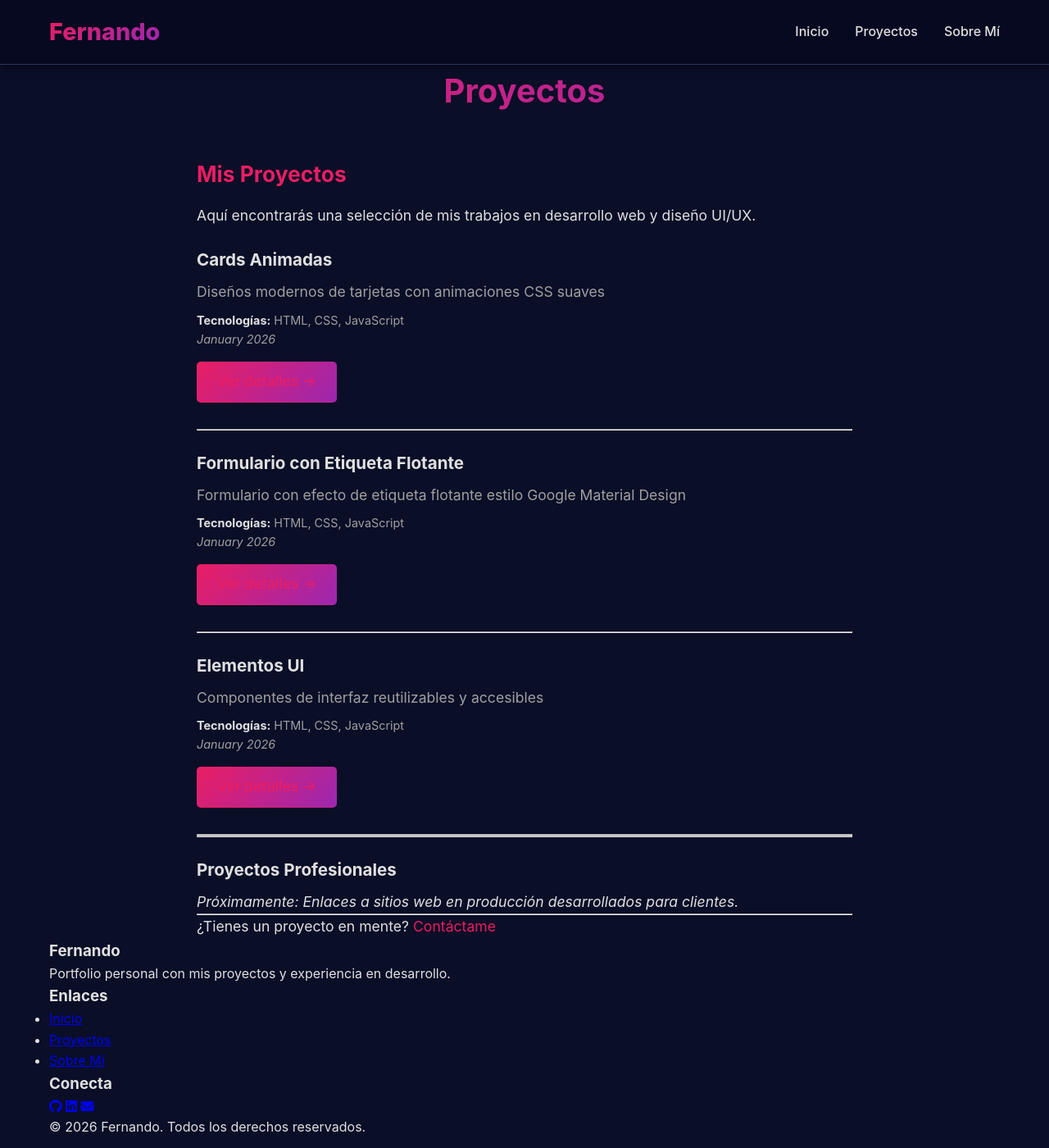
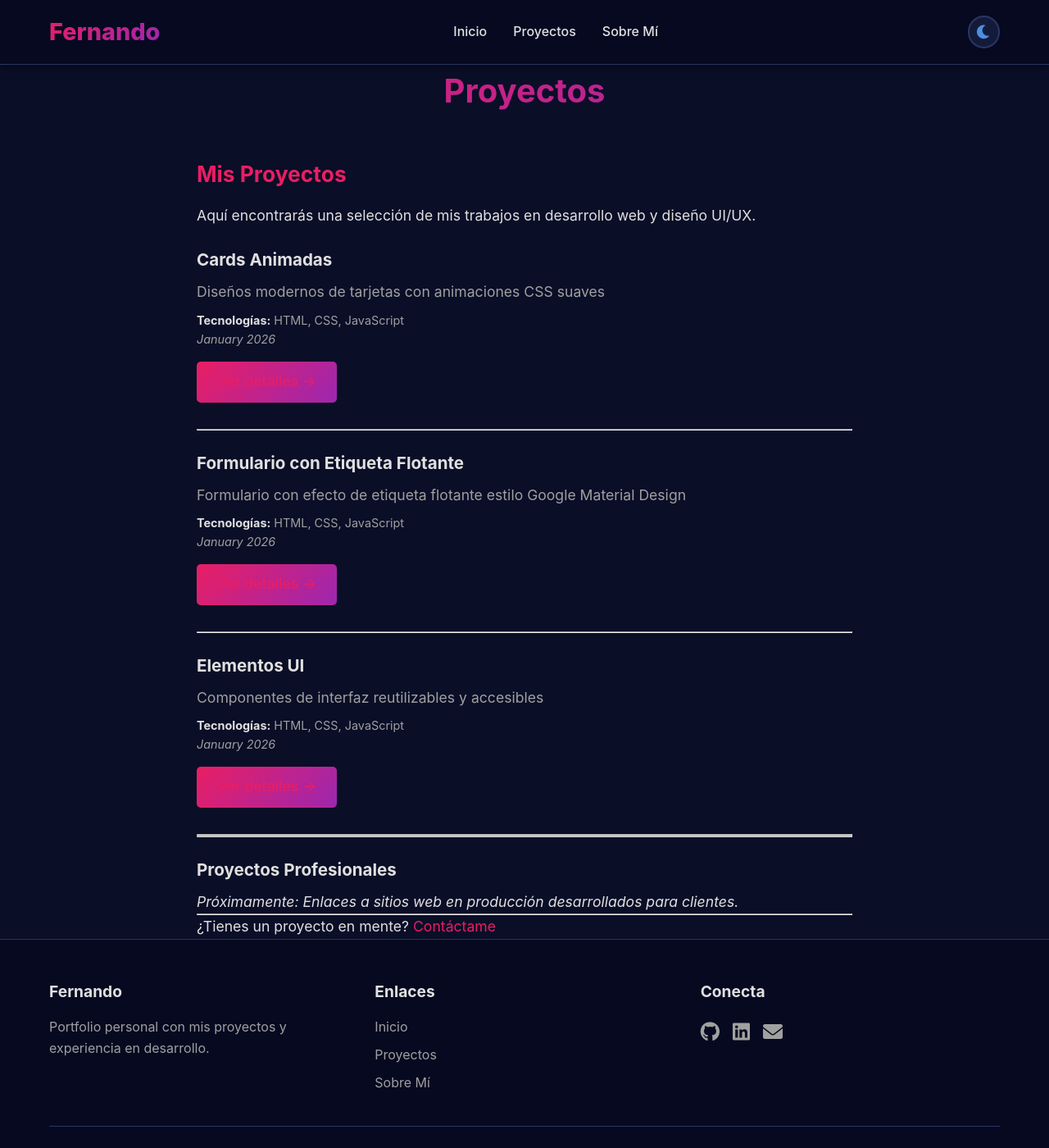
Before and after one commit to Dunlag/fernando, a Jekyll site: the page built from projects.md, in a window 1280 px wide and 1400 px high. Shown: the whole window at 82% size. Built offline with Jekyll 4.4.1, drawn with Linux system fonts in a browser that asks for light colours.

Commit message:
Agregar funcionalidad de cambio de tema: implementar botón y lógica para alternar entre modo claro y oscuro

```diff
--- a/_layouts/default.html
+++ b/_layouts/default.html
@@ -20,6 +20,9 @@
                     <li><a href="{{ '/projects/' | relative_url }}">Proyectos</a></li>
                     <li><a href="{{ '/about/' | relative_url }}">Sobre Mí</a></li>
                 </ul>
+                <button class="theme-toggle" id="theme-toggle" aria-label="Cambiar tema">
+                    <i class="fas fa-moon"></i>
+                </button>
                 <div class="hamburger">
                     <span></span>
                     <span></span>
--- a/assets/css/main.css
+++ b/assets/css/main.css
@@ -12,6 +12,18 @@
     --shadow-hover: 0 15px 60px rgba(233, 30, 99, 0.3);
 }
 
+/* Light Mode */
+[data-theme="light"] {
+    --bg-dark: #ffffff;
+    --bg-darker: #f8f9fa;
+    --bg-card: #ffffff;
+    --text-color: #2c3e50;
+    --text-light: #6c757d;
+    --border-color: #dee2e6;
+    --shadow: 0 2px 15px rgba(0, 0, 0, 0.1);
+    --shadow-hover: 0 5px 25px rgba(233, 30, 99, 0.2);
+}
+
 * {
     margin: 0;
     padding: 0;
@@ -23,6 +35,7 @@
     color: var(--text-color);
     line-height: 1.6;
     background: var(--bg-dark);
+    transition: background-color 0.3s ease, color 0.3s ease;
 }
 
 .container {
@@ -96,6 +109,38 @@
     height: 3px;
     background: var(--text-color);
     transition: 0.3s;
+}
+
+/* Theme Toggle */
+.theme-toggle {
+    background: var(--bg-card);
+    border: 2px solid var(--border-color);
+    border-radius: 25px;
+    padding: 8px;
+    cursor: pointer;
+    display: flex;
+    align-items: center;
+    gap: 8px;
+    transition: all 0.3s ease;
+    margin-left: 20px;
+}
+
+.theme-toggle:hover {
+    border-color: var(--primary-color);
+}
+
+.theme-toggle i {
+    font-size: 1.2rem;
+    color: var(--text-color);
+    transition: color 0.3s ease;
+}
+
+.theme-toggle .fa-sun {
+    color: #ffd700;
+}
+
+.theme-toggle .fa-moon {
+    color: #4a90e2;
 }
 
 /* Hero Section */
@@ -343,17 +388,17 @@
 }
 
 .btn:hover {
-    transform: tvar(--bg-darker);
-    color: white;
+    transform: translateY(-2px);
+    box-shadow: var(--shadow-hover);
+}
+
+/* Footer */
+.site-footer {
+    background: var(--bg-darker);
+    color: var(--text-color);
     padding: 3rem 0 1rem;
     margin-top: 0;
-    border-top: 1px solid var(--border-color)
-/* Footer */
-.site-footer {
-    background: #2c3e50;
-    color: white;
-    padding: 3rem 0 1rem;
-    margin-top: 4rem;
+    border-top: 1px solid var(--border-color);
 }
 
 .footer-content {
@@ -365,7 +410,13 @@
 
 .footer-section h3 {
     margin-bottom: 1rem;
-    color: white;
+    color: var(--text-color);
+    font-size: 1.2rem;
+}
+
+.footer-section p {
+    color: var(--text-light);
+    line-height: 1.6;
 }
 
 .footer-section ul {
@@ -377,13 +428,13 @@
 }
 
 .footer-section a {
-    color: rgba(255, 255, 255, 0.8);
+    color: var(--text-light);
     text-decoration: none;
     transition: color 0.3s ease;
 }
 
 .footer-section a:hover {
-    color: white;
+    color: var(--primary-color);
 }
 
 .social-links {
@@ -393,7 +444,7 @@
 }
 
 .social-links a {
-    color: rgba(255, 255, 255, 0.8);
+    color: var(--text-light);
     transition: all 0.3s ease;
 }
 
@@ -405,12 +456,20 @@
 .footer-bottom {
     text-align: center;
     padding-top: 2rem;
-    border-top: 1px solid rgba(255, 255, 255, 0.1);
+    border-top: 1px solid var(--border-color);
+    color: var(--text-light);
 }
 
 /* Responsive */
 @media (max-width: 768px) {
     .nav-menu {
+        display: none;
+    }
+
+    .hamburger {
+        display: flex;
+    }
+
     .hero-content {
         grid-template-columns: 1fr;
         gap: 40px;
@@ -425,8 +484,7 @@
     }
 
     .hero-subtitle {
-        font-size: 1.2rem;   .hero h2 {
-        font-size: 1.5rem;
+        font-size: 1.2rem;
     }
 
     .page-header h1 {
--- a/assets/js/main.js
+++ b/assets/js/main.js
@@ -17,4 +17,32 @@
             hamburger.classList.remove('active');
         }
     });
-});
+
+    // Theme Toggle
+    const themeToggle = document.getElementById('theme-toggle');
+    const htmlElement = document.documentElement;
+    const themeIcon = themeToggle.querySelector('i');
+
+    // Check for saved theme preference or default to dark mode
+    const currentTheme = localStorage.getItem('theme') || 'dark';
+    htmlElement.setAttribute('data-theme', currentTheme);
+    updateThemeIcon(currentTheme);
+
+    themeToggle.addEventListener('click', function() {
+        const currentTheme = htmlElement.getAttribute('data-theme');
+        const newTheme = currentTheme === 'dark' ? 'light' : 'dark';
+
+        htmlElement.setAttribute('data-theme', newTheme);
+        localStorage.setItem('theme', newTheme);
+        updateThemeIcon(newTheme);
+    });
+
+    function updateThemeIcon(theme) {
+        if (theme === 'dark') {
+            themeIcon.classList.remove('fa-moon');
+            themeIcon.classList.add('fa-sun');
+        } else {
+            themeIcon.classList.remove('fa-sun');
+            themeIcon.classList.add('fa-moon');
+        }
+    }
```
